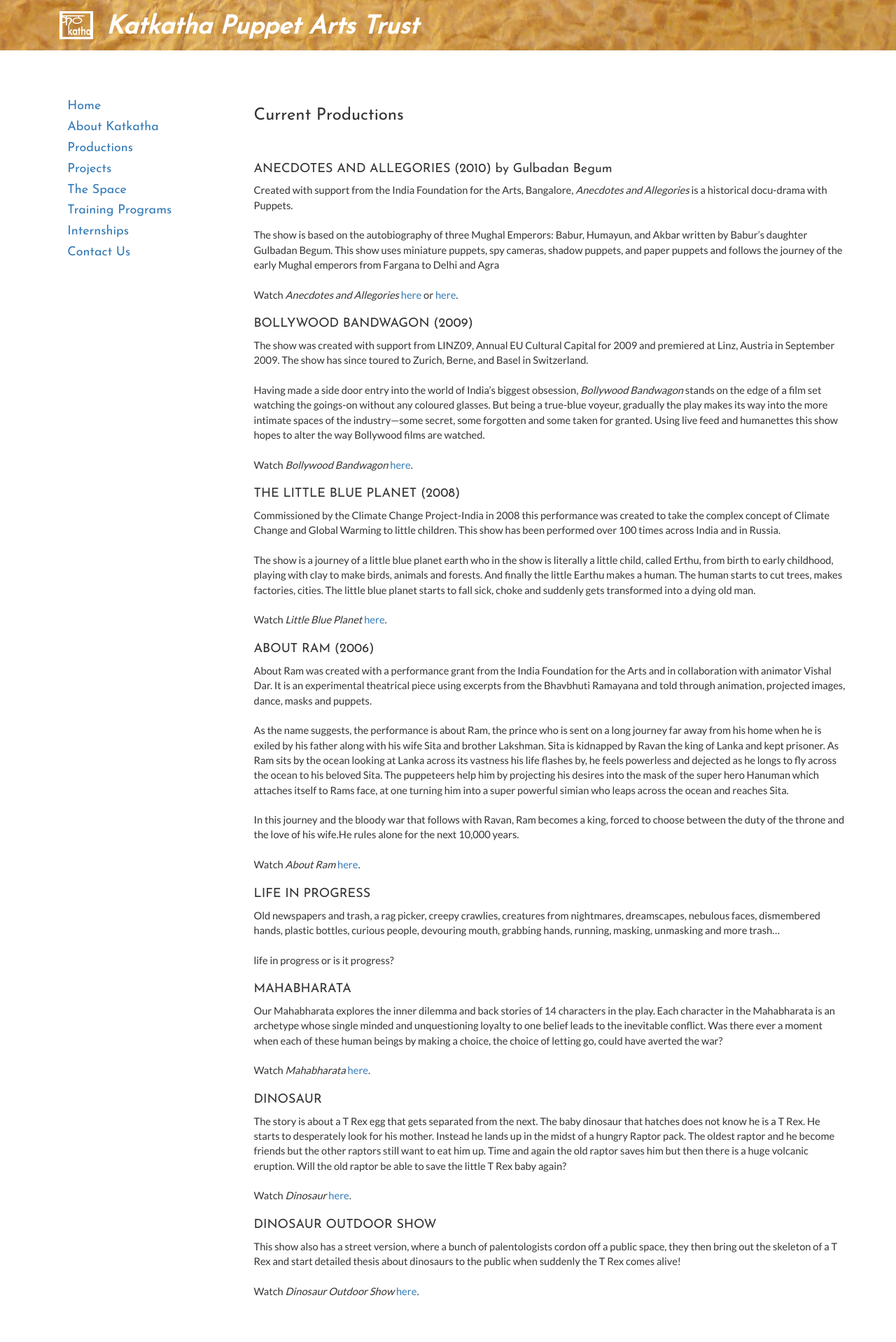
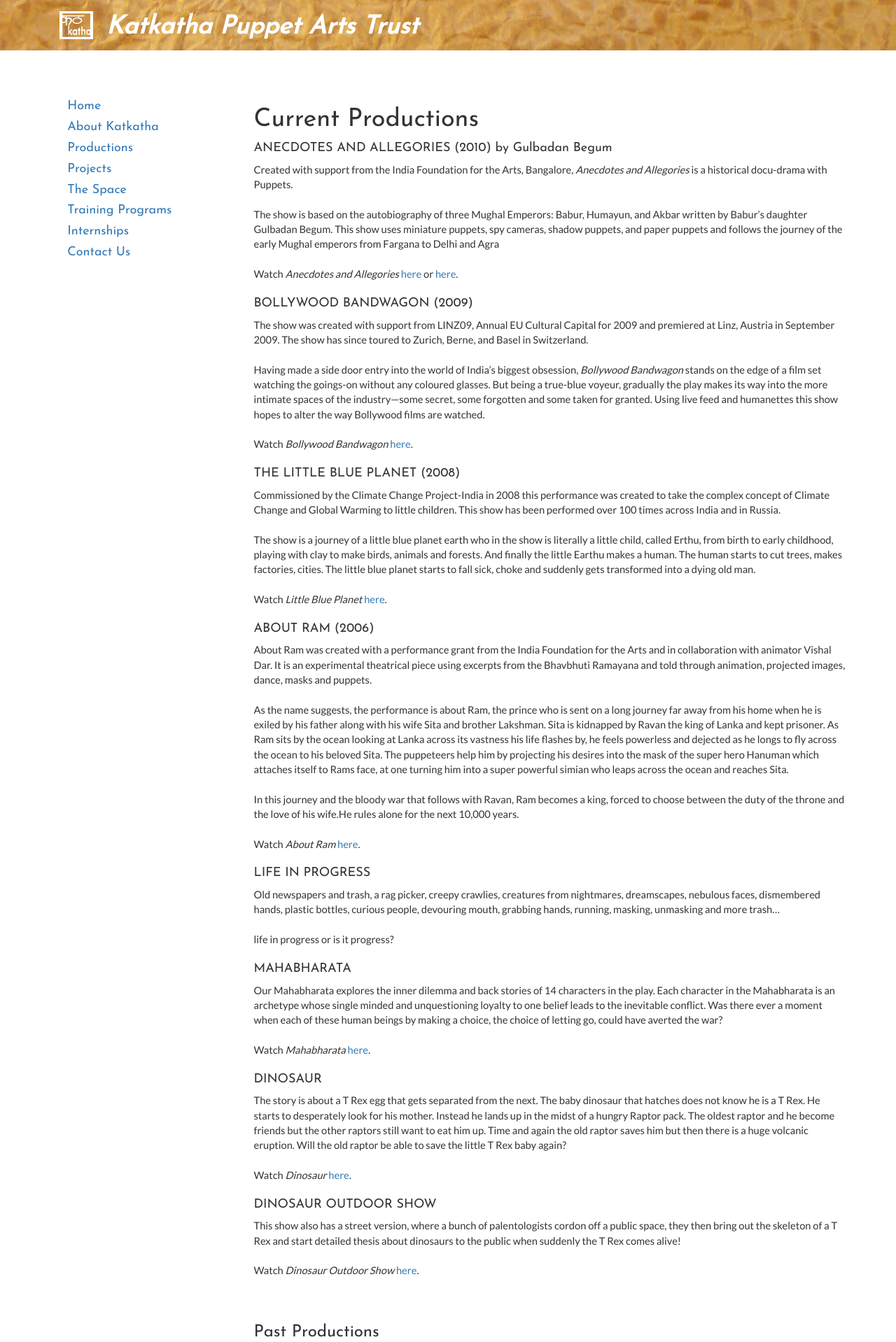
Before and after one commit to katkatha/katkatha.org, a Jekyll site: the page built from _posts/2017-02-03-productions.markdown, in a window 1280 px wide. Shown: the top 1918 px of the page at 70% size. Built offline with Jekyll 4.4.1, drawn with Linux system fonts in a browser that asks for light colours; nearby versions of some CDN libraries.

Commit message:
Update 2017-02-03-productions.markdown

```diff
--- a/_posts/2017-02-03-productions.markdown
+++ b/_posts/2017-02-03-productions.markdown
@@ -5,8 +5,8 @@
 categories: articles
 ---
 
-<h3>Current Productions</h3>
-<br>
+<h1>Current Productions</h1>
+
 <h4>ANECDOTES AND ALLEGORIES (2010) by Gulbadan Begum</h4>
 
 Created with support from the India Foundation for the Arts, Bangalore, <i>Anecdotes and Allegories</i> is a historical docu-drama with  Puppets.
```
